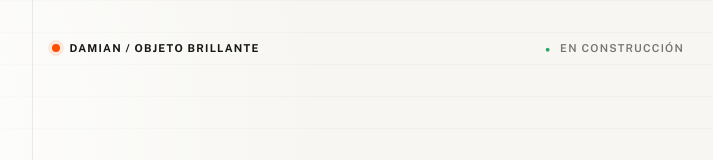
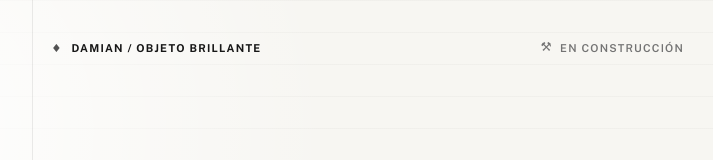
Before and after one commit to sotoplatero/damian, a SvelteKit app: page / in a window 1280 px wide. Shown: the top 160 px of the page, without its empty margins (272-985 px from the left). Built offline with nearby package versions, Linux system fonts and the light colour scheme; a web font is replaced by a local one.

Commit message:
Animate header symbols

```diff
--- a/src/app.css
+++ b/src/app.css
@@ -199,9 +199,10 @@ body { background: var(--color-paper); }
 }
 
 .site-mark { display: inline-flex; align-items: center; gap: .6rem; }
-.site-mark-dot { width: .5rem; height: .5rem; border-radius: 50%; background: var(--color-signal); box-shadow: 0 0 0 4px rgba(255,77,0,.1); }
-.site-status { color: var(--color-muted); font-weight: 600; }
-.site-status span { color: #29a36a; font-size: .55rem; margin-right: .3rem; }
+.site-symbol { font-family: ui-monospace, monospace; font-size: .9rem; font-weight: 400; line-height: 1; color: currentColor; }
+.site-mark .site-symbol { color: var(--color-ink); }
+.site-status { display: inline-flex; align-items: center; gap: .45rem; color: var(--color-muted); font-weight: 600; }
+.site-status .site-symbol { font-size: .78rem; }
 
 .prose h1 { text-wrap: balance; }
 .prose > p:first-of-type {
@@ -235,11 +236,16 @@ body { background: var(--color-paper); }
 
 @media (prefers-reduced-motion: no-preference) {
 	.site-header, .greeting, .prose, .embed-shell, .section { animation: reveal .6s both; }
+	.site-mark .site-symbol { animation: diamond-pulse 2.8s ease-in-out infinite; }
 	.greeting { animation-delay: .06s; }
 	.prose { animation-delay: .12s; }
 	.embed-shell { animation-delay: .2s; }
 	.section { animation-delay: .28s; }
 	@keyframes reveal { from { opacity: 0; transform: translateY(9px); } to { opacity: 1; transform: none; } }
+	@keyframes diamond-pulse {
+		0%, 100% { opacity: .58; transform: scale(.88); }
+		50% { opacity: 1; transform: scale(1.08); }
+	}
 }
 
 @media (max-width: 460px) {
--- a/src/routes/+layout.svelte
+++ b/src/routes/+layout.svelte
@@ -30,10 +30,10 @@
 	<div class="site-column mx-auto w-full min-w-0 max-w-2xl px-5 pb-20 pt-7 sm:pt-10">
 		<header class="site-header" aria-label="Cabecera">
 			<a href="/" class="site-mark" aria-label="Damian Soto, inicio">
-				<span class="site-mark-dot" aria-hidden="true"></span>
+				<span class="site-symbol" aria-hidden="true">♦</span>
 				<span>DAMIAN / OBJETO BRILLANTE</span>
 			</a>
-			<span class="site-status"><span aria-hidden="true">●</span> EN CONSTRUCCIÓN</span>
+			<span class="site-status"><span class="site-symbol" aria-hidden="true">⚒︎</span> EN CONSTRUCCIÓN</span>
 		</header>
 		{@render children?.()}
 	</div>
```
